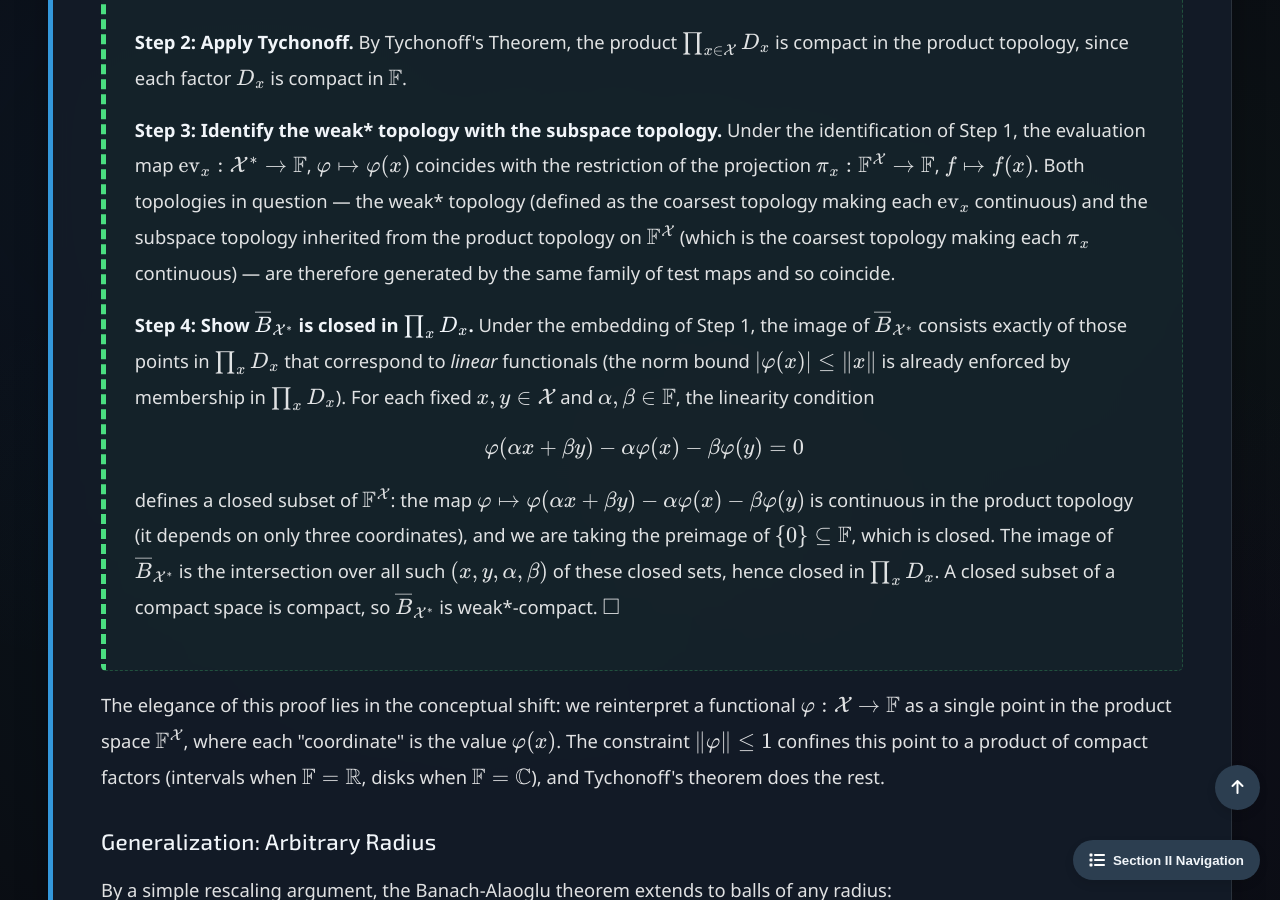
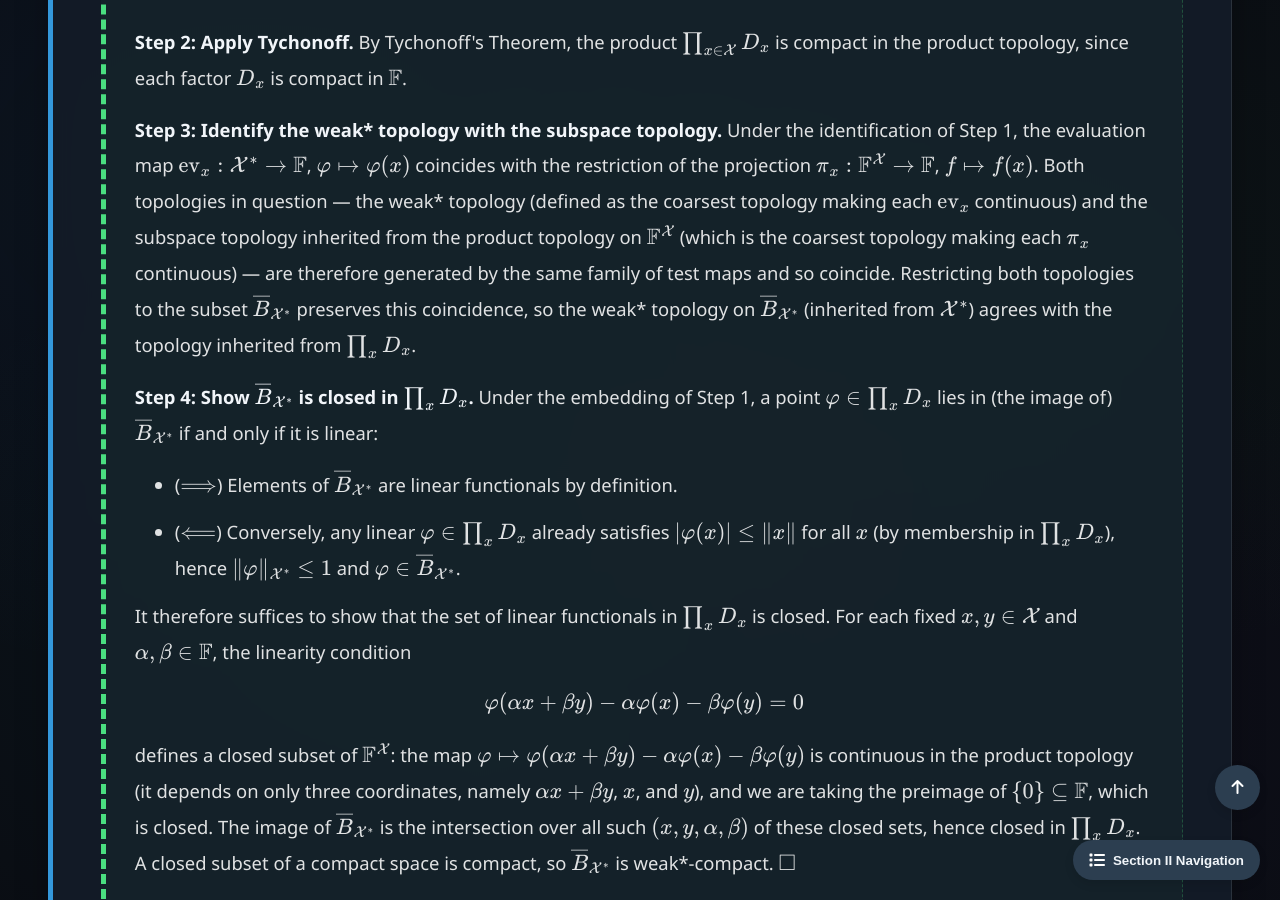
Before and after one commit to Yusukey01/yusukey01.github.io, a Jekyll site: the page built from Mathematics/Calculus/weak_topologies.html, in a window 1280 px wide and 900 px high, scrolled down 11048 px. Built offline with Jekyll 4.4.1, drawn with Linux system fonts in a browser that asks for light colours.

Commit message:
updated 26

```diff
--- a/Mathematics/Calculus/weak_topologies.html
+++ b/Mathematics/Calculus/weak_topologies.html
@@ -571,23 +571,34 @@ uses_python: false
                         each \(\operatorname{ev}_x\) continuous) and the subspace topology inherited from the product
                         topology on \(\mathbb{F}^{\mathcal{X}}\) (which is the coarsest topology making each
                         \(\pi_x\) continuous) — are therefore generated by the same family of test maps and so coincide.
+                        Restricting both topologies to the subset \(\overline{B}_{\mathcal{X}^*}\) preserves this
+                        coincidence, so the weak* topology on \(\overline{B}_{\mathcal{X}^*}\) (inherited from \(\mathcal{X}^*\))
+                        agrees with the topology inherited from \(\prod_x D_x\).
                     </p>
                     <p>
                         <strong>Step 4: Show \(\overline{B}_{\mathcal{X}^*}\) is closed in \(\prod_x D_x\).</strong>
-                        Under the embedding of Step 1, the image of \(\overline{B}_{\mathcal{X}^*}\) consists exactly
-                        of those points in \(\prod_x D_x\) that correspond to <em>linear</em> functionals (the norm bound
-                        \(|\varphi(x)| \leq \|x\|\) is already enforced by membership in \(\prod_x D_x\)). For each fixed
-                        \(x, y \in \mathcal{X}\) and \(\alpha, \beta \in \mathbb{F}\), the linearity condition
+                        Under the embedding of Step 1, a point \(\varphi \in \prod_x D_x\) lies in (the image of)
+                        \(\overline{B}_{\mathcal{X}^*}\) if and only if it is linear:
+                    </p>
+                    <ul style="padding-left: 40px;">
+                        <li>(\(\Longrightarrow\)) Elements of \(\overline{B}_{\mathcal{X}^*}\) are linear functionals by definition.</li>
+                        <li>(\(\Longleftarrow\)) Conversely, any linear \(\varphi \in \prod_x D_x\) already satisfies
+                            \(|\varphi(x)| \leq \|x\|\) for all \(x\) (by membership in \(\prod_x D_x\)),
+                            hence \(\|\varphi\|_{\mathcal{X}^*} \leq 1\) and \(\varphi \in \overline{B}_{\mathcal{X}^*}\).</li>
+                    </ul>
+                    <p>
+                        It therefore suffices to show that the set of linear functionals in \(\prod_x D_x\) is closed.
+                        For each fixed \(x, y \in \mathcal{X}\) and \(\alpha, \beta \in \mathbb{F}\), the linearity condition
                         \[
                         \varphi(\alpha x + \beta y) - \alpha \varphi(x) - \beta \varphi(y) = 0
                         \]
                         defines a closed subset of \(\mathbb{F}^{\mathcal{X}}\): the map
                         \(\varphi \mapsto \varphi(\alpha x + \beta y) - \alpha \varphi(x) - \beta \varphi(y)\) is continuous
-                        in the product topology (it depends on only three coordinates), and we are taking the preimage
-                        of \(\{0\} \subseteq \mathbb{F}\), which is closed. The image of \(\overline{B}_{\mathcal{X}^*}\)
-                        is the intersection over all such \((x, y, \alpha, \beta)\) of these closed sets, hence closed in
-                        \(\prod_x D_x\). A closed subset of a compact space is compact, so
-                        \(\overline{B}_{\mathcal{X}^*}\) is weak*-compact. \(\square\)
+                        in the product topology (it depends on only three coordinates, namely \(\alpha x + \beta y\), \(x\),
+                        and \(y\)), and we are taking the preimage of \(\{0\} \subseteq \mathbb{F}\), which is closed.
+                        The image of \(\overline{B}_{\mathcal{X}^*}\) is the intersection over all such
+                        \((x, y, \alpha, \beta)\) of these closed sets, hence closed in \(\prod_x D_x\).
+                        A closed subset of a compact space is compact, so \(\overline{B}_{\mathcal{X}^*}\) is weak*-compact. \(\square\)
                     </p>
                 </div>
 
```
